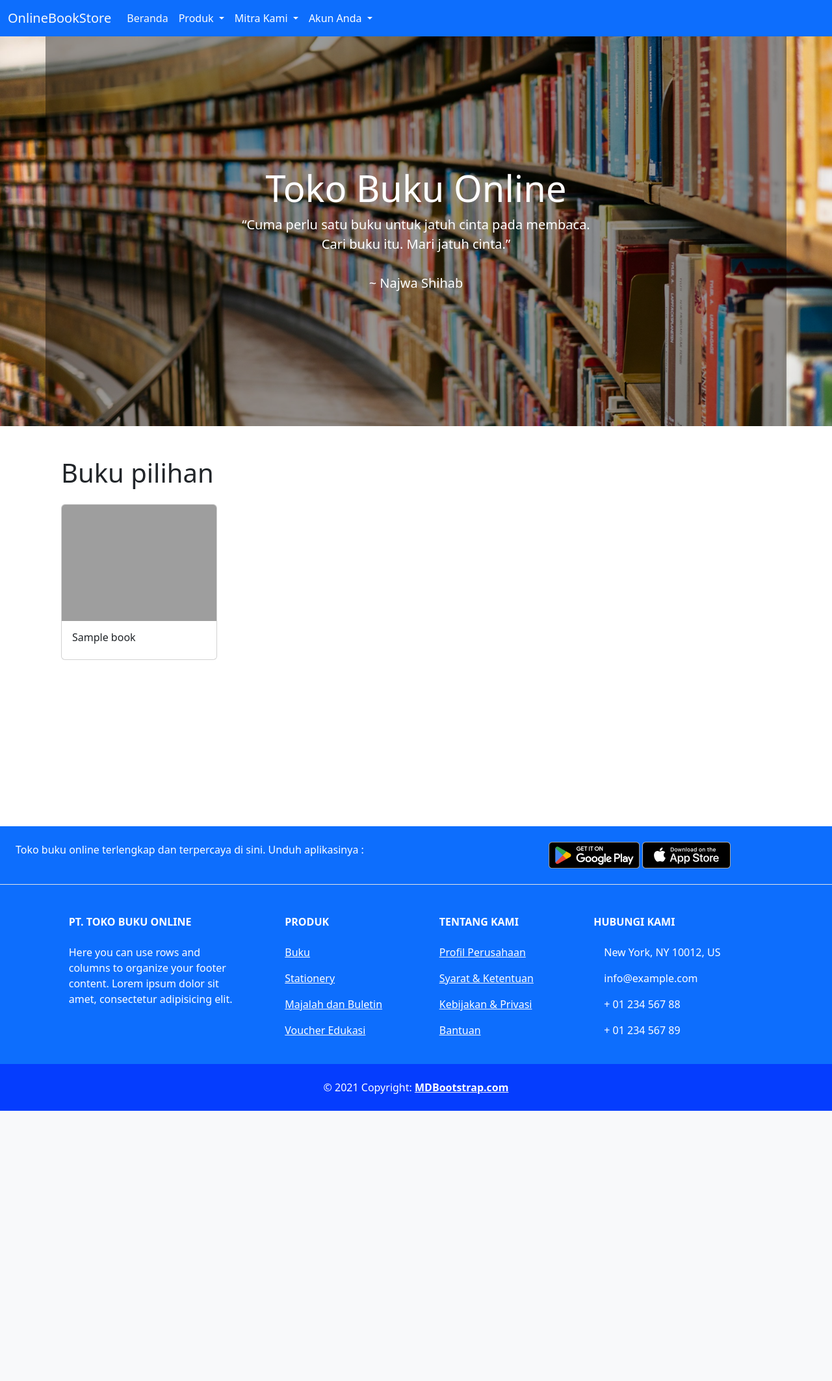
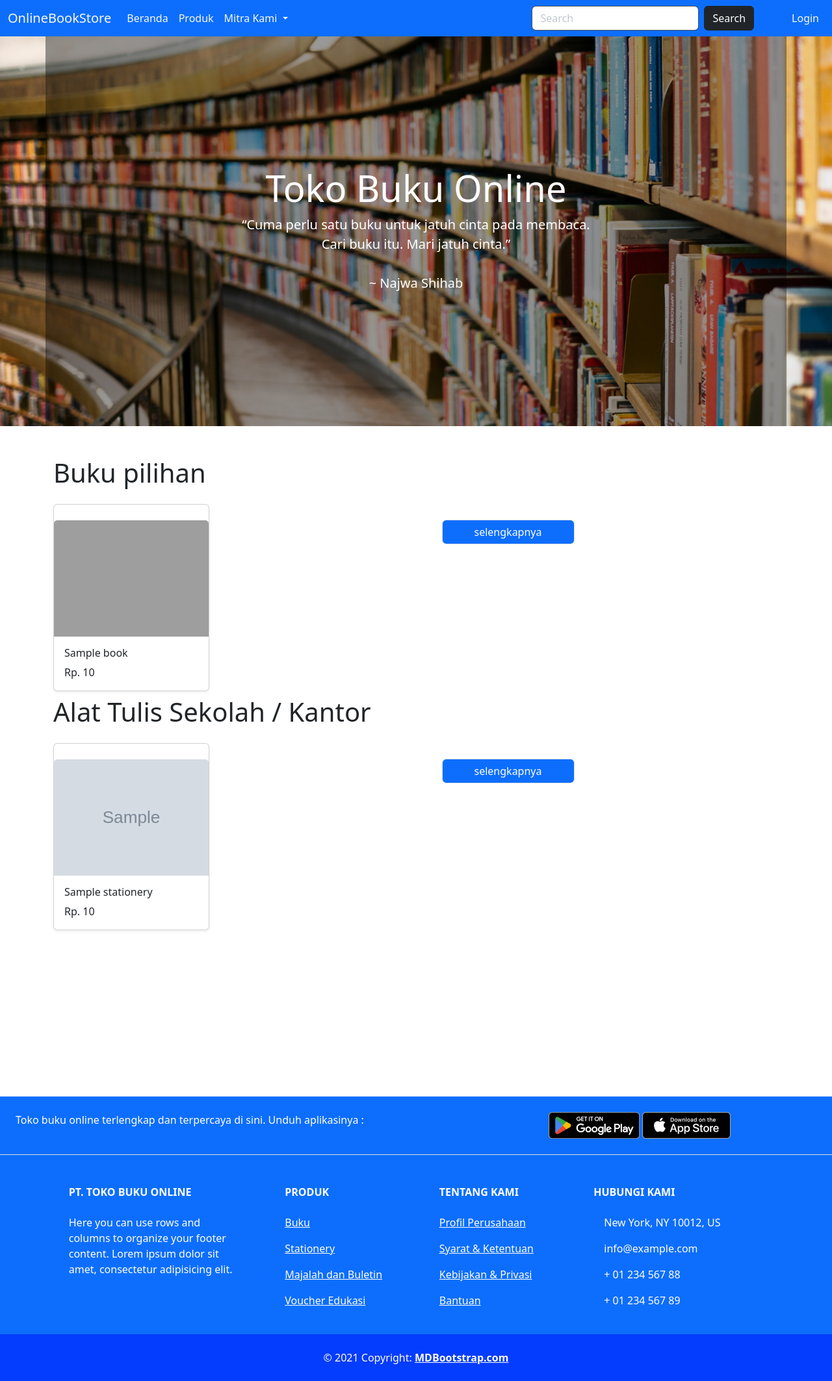
Before and after one commit to Maulanawesome5/perpustakaan, a Django app: template templates/index.html in a window 1280 px wide. Shown: the whole page at 65% size. Before the commit the page ends 1710 px from the top, so only its background shows below. Run offline with Django 3.2, Linux system fonts and the light colour scheme; the template is opened without the code that fills it: most values are stand-ins (such as "Sample title", 1, 10 or a date in 2020); grey boxes marked "Sample" are stand-in pictures; parts of the project's set-up code (start-up, migrations or seed data) failed here and were passed over; some libraries are stand-ins or nearby versions; grey boxes are pictures that could not be loaded.

Commit message:
update template

```diff
--- a/templates/index.html
+++ b/templates/index.html
@@ -8,27 +8,102 @@
 {% endblock jumbotron %}
 
 {% block contents %}
-<div class="container">
+
 <h1 class="pb-3">Buku pilihan</h1>
-    <div class="row row-cols-4">
+<div class="row row-cols-5">
     {% for book in books %}
-        <div class="col pb-2">
-            <div class="card" style="width: 15rem;">
-                <a href="{% url 'produk:detail-buku' inputSlug=book.slug %}">
+    <div class="col pb-2" style="margin-right: 55px;">
+        {% if book.is_discount %}
+        <div class="card shadow-sm" style="width: 15rem;">
+            <a href="{% url 'produk:detail-buku' book.pk book.slug %}">
+                <span class="badge text-bg-danger" style="clip: auto;">{{book.discount}}%</span>
                 <img
                     src="{% static 'produk/buku' %}/{{book.sampul_buku}}"
                     class="card-img-top"
-                        alt="..."
-                        style="width: 100%;">
+                    style="width: 100%; max-height: 250px; object-fit: contain;">
             </a>
-                <div class="card-body">
-                    <h6 class="card-title">
-                        <a href="{% url 'produk:detail-buku' inputSlug=book.slug %}" class="text-decoration-none text-dark">{{book.judul_buku}}</a>
-                    </h5>
+            <div class="card-body" style="max-height: 300px; overflow-y: auto;">
+                <a href="{% url 'produk:detail-buku' book.pk book.slug %}" class="text-decoration-none text-dark">
+                    <h6 class="card-title" style="overflow: hidden; white-space: nowrap; text-overflow: ellipsis;">{{book.judul_buku}}</h6>
+                </a>
+                <span>
+                    Rp. <del>{{book.harga|intcomma}}</del> <strong>{{book.harga_diskon|intcomma}}</strong>
+                </span>
             </div>
         </div>
+        {% else %}
+        <div class="card shadow-sm" style="width: 15rem;">
+            <a href="{% url 'produk:detail-buku' book.pk book.slug %}">
+                <span class="badge" style="clip: auto;">None</span>
+                <img
+                    src="{% static 'produk/buku' %}/{{book.sampul_buku}}"
+                    class="card-img-top"
+                    style="width: 100%; max-height: 250px; object-fit: contain;">
+            </a>
+            <div class="card-body" style="max-height: 300px; overflow-y: auto;">
+                <a href="{% url 'produk:detail-buku' book.pk book.slug %}" class="text-decoration-none text-dark">
+                    <h6 class="card-title" style="overflow: hidden; white-space: nowrap; text-overflow: ellipsis;">{{book.judul_buku}}</h6>
+                </a>
+                <span>Rp. {{book.harga|intcomma}}</span>
+            </div>
+        </div>
+        {% endif %}
     </div>
     {% endfor %}
+    <div class="container pt-4 pb-4" role="navigation">
+        <a href="{% url 'produk:index' %}" class="text-decoration-none">
+            <input type="button" value="selengkapnya" class="form-control bg-primary text-white">
+        </a>
+    </div>
+</div>
+
+<!-- Stationery -->
+
+<h1 class="pb-3">Alat Tulis Sekolah / Kantor</h1>
+<div class="row row-cols-5">
+    {% for s in stationery %}
+    <div class="col pb-2" style="margin-right: 55px;">
+        {% if s.is_discount %}
+        <div class="card shadow-sm" style="width: 15rem;">
+            <a href="{% url 'produk:detail-stationery' s.pk s.slug %}">
+                <span class="badge text-bg-danger" style="clip: auto;">{{s.discount}}%</span>
+                <img
+                    src="{% static 'produk/stationery' %}/{{s.gambar_produk}}"
+                    class="card-img-top"
+                    style="width: 100%; max-height: 250px; object-fit: contain;">
+            </a>
+            <div class="card-body" style="max-height: 300px; overflow-y: auto;">
+                <a href="{% url 'produk:detail-stationery' s.pk s.slug %}" class="text-decoration-none text-dark">
+                    <h6 class="card-title" style="overflow: hidden; white-space: nowrap; text-overflow: ellipsis;">{{s.nama_produk}}</h6>
+                </a>
+                <span>
+                    Rp. <del>{{s.harga|intcomma}}</del> <strong>{{s.harga_diskon|intcomma}}</strong>
+                </span>
+            </div>
+        </div>
+        {% else %}
+        <div class="card shadow-sm" style="width: 15rem;">
+            <a href="{% url 'produk:detail-stationery' s.pk s.slug %}">
+                <span class="badge" style="clip: auto;">None</span>
+                <img
+                    src="{% static 'produk/stationery' %}/{{s.gambar_produk}}"
+                    class="card-img-top"
+                    style="width: 100%; max-height: 250px; object-fit: contain;">
+            </a>
+            <div class="card-body" style="max-height: 300px; overflow-y: auto;">
+                <a href="{% url 'produk:detail-stationery' s.pk s.slug %}" class="text-decoration-none text-dark">
+                    <h6 class="card-title" style="overflow: hidden; white-space: nowrap; text-overflow: ellipsis;">{{s.nama_produk}}</h6>
+                </a>
+                <span>Rp. {{s.harga|intcomma}}</span>
+            </div>
+        </div>
+        {% endif %}
+    </div>
+    {% endfor %}
+    <div class="container pt-4 pb-4" role="navigation">
+        <a href="{% url 'produk:index' %}" class="text-decoration-none">
+            <input type="button" value="selengkapnya" class="form-control bg-primary text-white">
+        </a>
     </div>
 </div>
 {% endblock contents %}
--- a/templates/snippets/navbar.html
+++ b/templates/snippets/navbar.html
@@ -1,4 +1,3 @@
-{% load static %}
 <nav class="navbar bg-primary navbar-expand-lg" data-bs-theme="dark">
     <div class="container-fluid">
         <a class="navbar-brand" href="{% url 'index' %}">OnlineBookStore</a>
@@ -11,38 +10,47 @@
                     <a class="nav-link active" aria-current="page" href="{% url 'index' %}">Beranda</a>
                 </li>
                 <li class="nav-item dropdown">
-                    <a class="nav-link dropdown-toggle text-white" href="#" role="button" data-bs-toggle="dropdown" aria-expanded="false">
-                        Produk
-                    </a>
+                    <a class="nav-link active" href="{% url 'produk:index' %}">Produk</a>
                     <ul class="dropdown-menu">
-                        <li><a class="dropdown-item" href="{% url 'produk:index' %}">Semua Produk</a></li>
-                        <li><a class="dropdown-item" href="{% url 'produk:filter' c='buku' %}">Buku</a></li>
-                        <li><a class="dropdown-item" href="{% url 'produk:filter' c='stationery' %}">Stationery</a></li>
+                        <li><a href="{% url 'produk:index' %}" class="dropdown-item">Semua Produk</a></li>
+                        <li><a href="{% url 'produk:filter' c='buku' %}" class="dropdown-item">Buku</a></li>
+                        <li><a href="{% url 'produk:filter' c='stationery' %}" class="dropdown-item">Stationery</a></li>
                     </ul>
                 </li>
                 <li class="nav-item dropdown">
-                    <a class="nav-link dropdown-toggle text-white" href="#" role="button" data-bs-toggle="dropdown" aria-expanded="false">
+                    <a class="nav-link active dropdown-toggle" href="#" role="button" data-bs-toggle="dropdown" aria-expanded="false">
                         Mitra Kami
                     </a>
-                    <ul class="dropdown-menu">
+                    <ul class="dropdown-menu dropdown-menu-end">
                         <li><a class="dropdown-item" href="{% url 'penulis' %}">Penulis</a></li>
                         <li><a class="dropdown-item" href="{% url 'penerbit' %}">Penerbit</a></li>
                     </ul>
                 </li>
+            </ul>
+            <!-- Kolom pencarian -->
+            <form action="{#{% url 'product:search_result' %}#}" method="get" class="d-flex" role="search" style="padding-right: 50px;">
+                <input name="q" class="form-control me-2" type="search" placeholder="Search" aria-label="Search">
+                <button class="btn btn-dark" type="submit">Search</button>
+            </form>
+            <ul class="navbar-nav mb-2 mb-lg-0">
+                {% if user.is_authenticated %}
                 <li class="nav-item dropdown">
-                    <a class="nav-link dropdown-toggle text-white" href="#" role="button" data-bs-toggle="dropdown" aria-expanded="false">
-                        Akun Anda
+                    <a class="nav-link dropdown-toggle" href="#" role="button" data-bs-toggle="dropdown" aria-expanded="false">
+                        {{user.username}}
                     </a>
-                    <ul class="dropdown-menu">
-                        <li><a href="#!" class="dropdown-item">Profil</a></li>
-                        <li><a href="{% url 'password_change' %}" class="dropdown-item">Ganti Password</a></li>
-                        <li><a href="{% url 'password_reset' %}" class="dropdown-item">Reset Password</a></li>
+                    <ul class="dropdown-menu dropdown-menu-end">
+                        <li><a class="dropdown-item" href="{#{% url 'profile' username=user.username pk=user.pk %}#}">My Profile</a></li>
+                        <li><a class="dropdown-item" href="#">Wishlist</a></li>
+                        <li><a class="dropdown-item" href="#">Shop Cart</a></li>
                         <li><hr class="dropdown-divider"></li>
-                        <li><a href="{% url 'accounts:signup' %}" class="dropdown-item">Daftar Baru</a></li>
-                        <li><a href="{% url 'login' %}" class="dropdown-item">Masuk</a></li>
-                        <li><a href="{% url 'logout' %}" class="dropdown-item">Keluar</a></li>
+                        <li><a class="dropdown-item" href="{% url 'logout' %}">Logout</a></li>
                     </ul>
                 </li>
+                {% else %}
+                <li class="nav-item">
+                    <a href="{% url 'login' %}" class="nav-link active">Login</a>
+                </li>
+                {% endif %}
             </ul>
         </div>
     </div>
```
Also changed, not shown: templates/detail.html (deleted, +0 -86 lines), templates/penerbit.html (deleted, +0 -31 lines), templates/penulis.html (deleted, +0 -27 lines), templates/snippets/modal.html (added, +34 -0 lines), templates/snippets/navbar-2.html (added, +49 -0 lines). Lines whose indentation alone changed are shown as unchanged.
